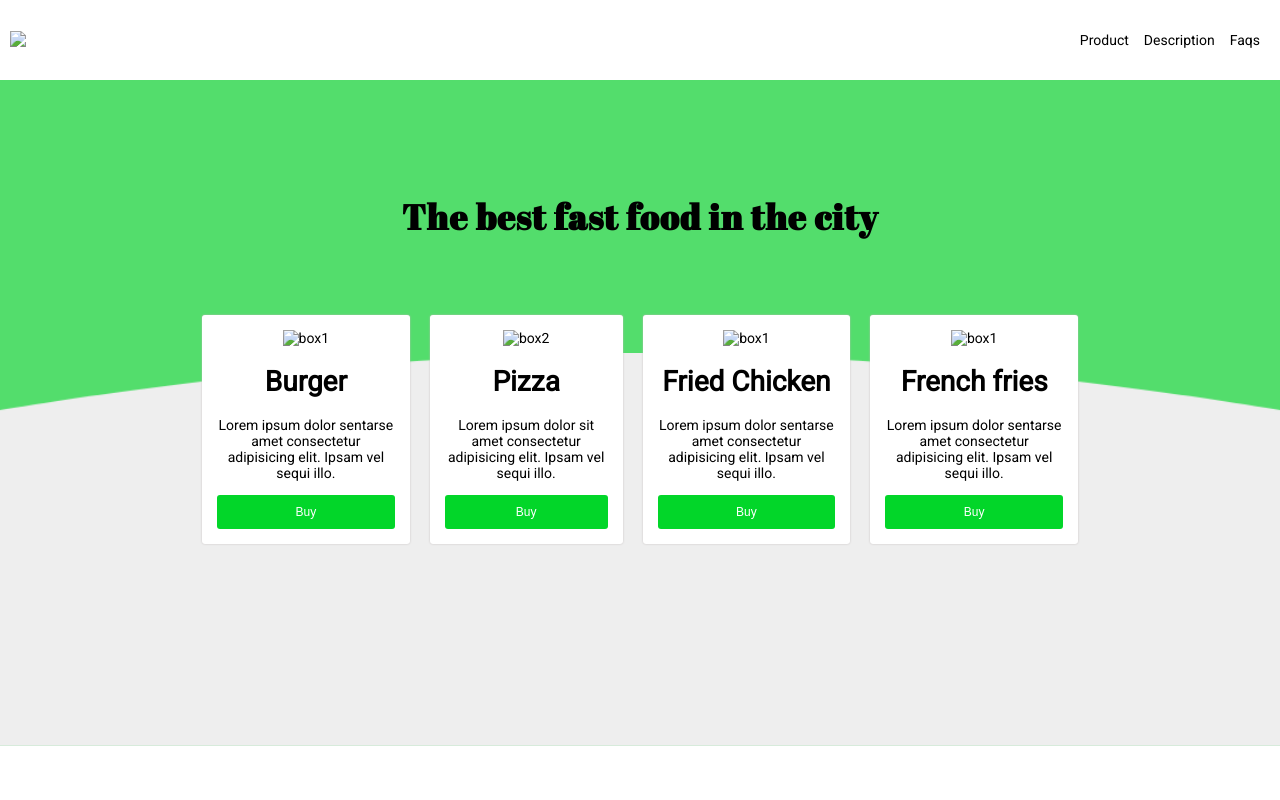
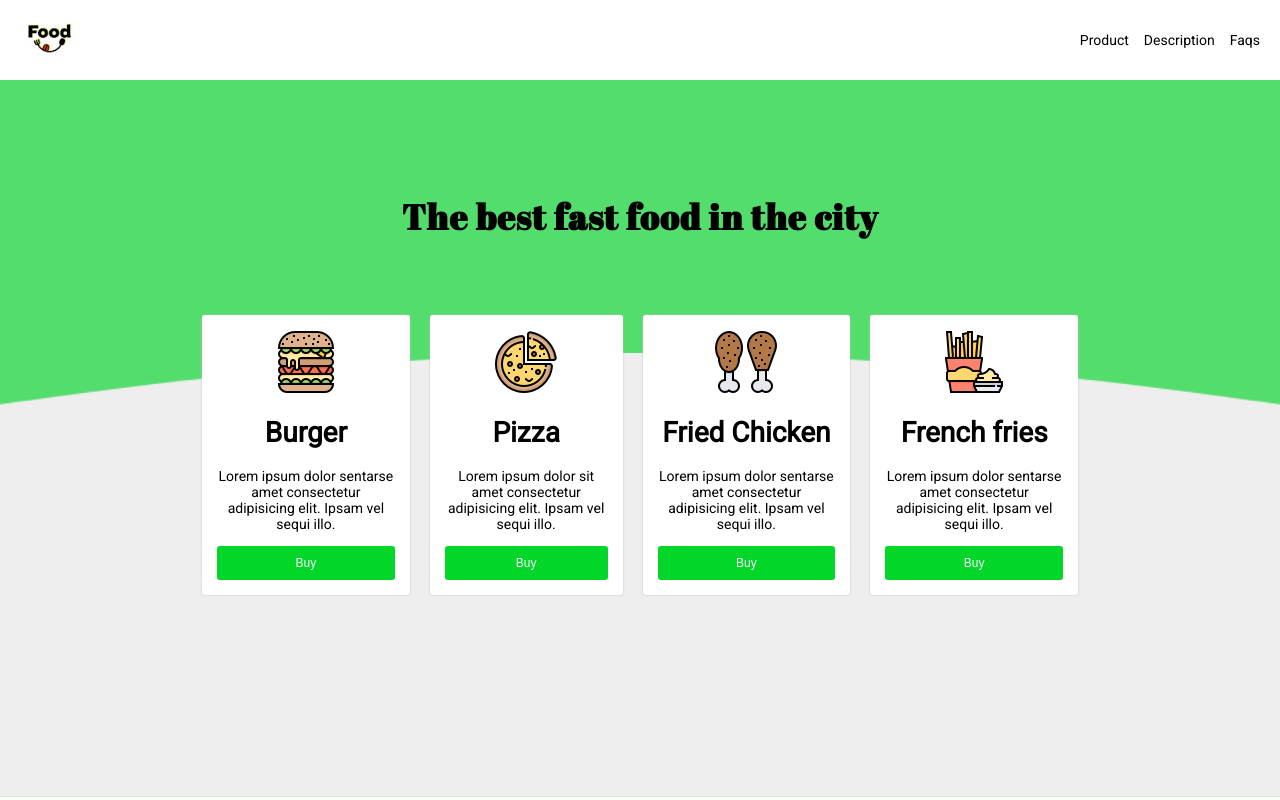
Before and after one commit to pipe00z/Desarrollo-web, a plain HTML site: page index.html in a window 1280 px wide. Shown: the top 800 px of the page. Drawn offline with Linux system fonts and the light colour scheme; the site is published under a folder, as on GitHub Pages, so addresses that start at the root find nothing; a script that the page names is missing.

Commit message:
terminado

```diff
--- a/index.html
+++ b/index.html
@@ -16,7 +16,7 @@
   <body>
     <nav class="fadeInDown">
       <div class="brand_image">
-        <img src="/img/logo.png" alt="logo" width="80" />
+        <img src="img/logo.png" alt="logo" width="80" />
       </div>
       <div class="nav_options">
         <ul>
@@ -36,7 +36,7 @@
       <div class="product fadeInUp">
         <div class="content">
           <div class="img_content">
-            <img src="/img/box1.png" alt="box1" />
+            <img src="img/box1.png" alt="box1" />
           </div>
           <h1>
             Burger
@@ -51,7 +51,7 @@
       <div class="product fadeInUp">
         <div class="content">
           <div class="img_content">
-            <img src="/img/box2.png" alt="box2" />
+            <img src="img/box2.png" alt="box2" />
           </div>
           <h1>Pizza</h1>
           <p>
@@ -64,7 +64,7 @@
       <div class="product fadeInUp">
         <div class="content">
           <div class="img_content">
-            <img src="/img/box3.png" alt="box1" />
+            <img src="img/box3.png" alt="box1" />
           </div>
           <h1>Fried Chicken</h1>
           <p>
@@ -77,7 +77,7 @@
       <div class="product fadeInUp">
         <div class="content">
           <div class="img_content">
-            <img src="/img/box4.png" alt="box1" />
+            <img src="img/box4.png" alt="box1" />
           </div>
           <h1>
             French fries
```
